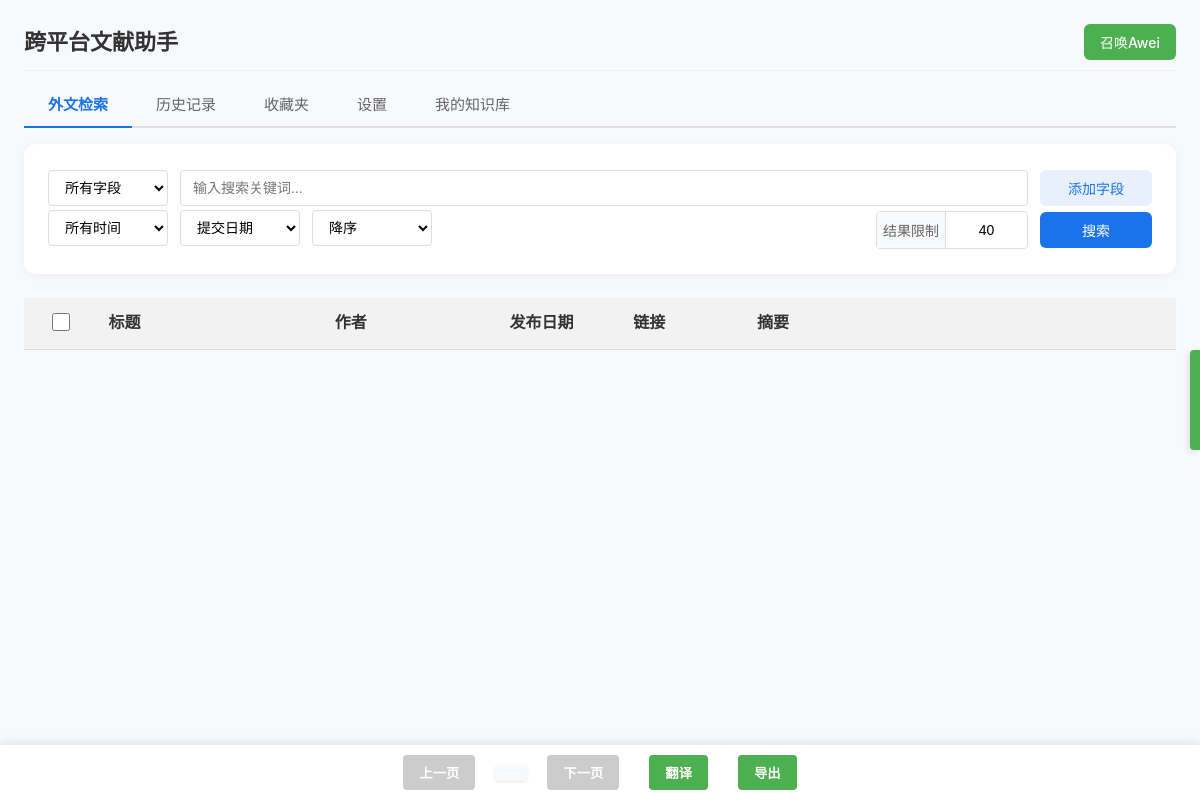
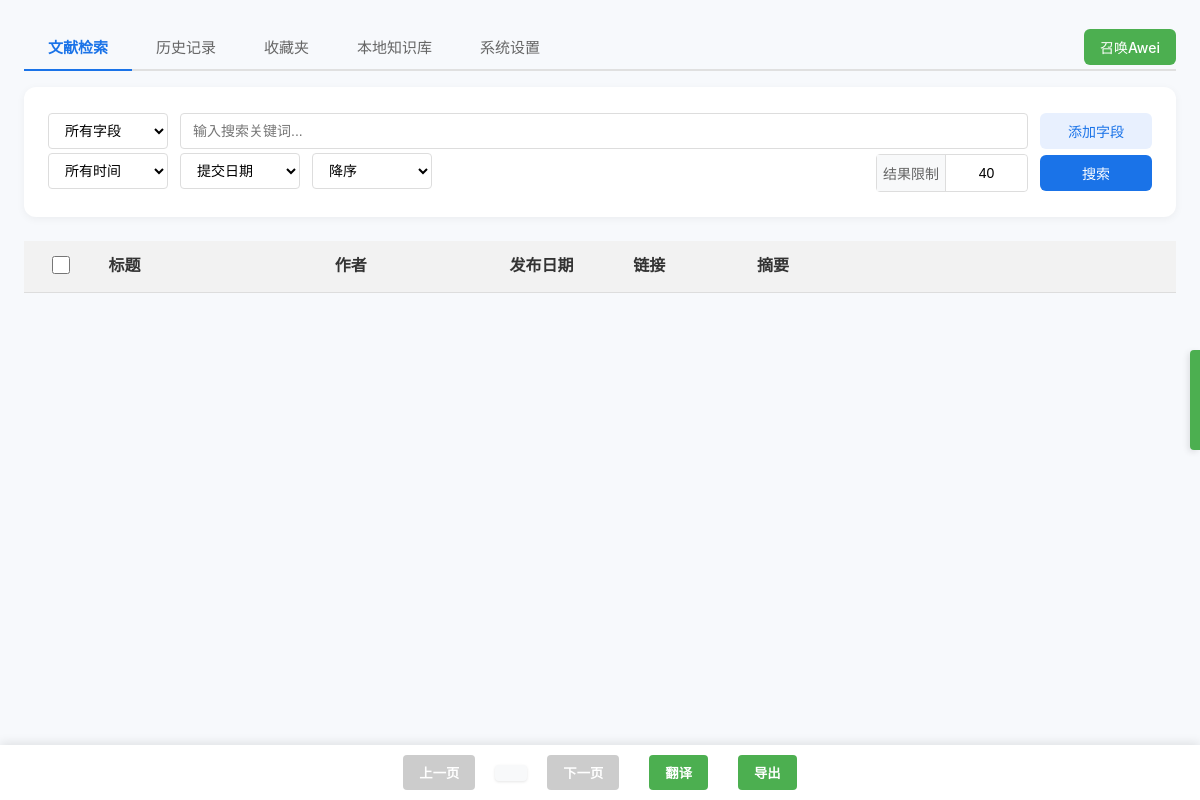
Before and after one commit to Designer-Awei/electron-paper, an Electron app: page index.html in a window 1200 px wide. Drawn offline with Linux system fonts and the light colour scheme.

Commit message:
V 1.6.5
去掉了标题并修改“召唤Awei”的位置

```diff
--- a/index.html
+++ b/index.html
@@ -1767,14 +1767,7 @@
 </head>
 <body>
     <!-- 导航栏 -->
-    <div class="nav-container">
-        <div class="nav-left">
-            <h1>跨平台文献助手</h1>
-        </div>
-        <div class="nav-right">
-            <button id="summonAwei" class="summon-button">召唤Awei</button>
-        </div>
-    </div>
+    <!-- 已移除空的nav-container组件 -->
 
     <!-- 添加聊天框组件 -->
     <div id="chatContainer" class="chat-container">
@@ -1821,11 +1814,14 @@
     </div>
 
     <div class="nav-tabs">
-        <button id="mainSearchTab" class="tab-button active">外文检索</button>
+        <button id="mainSearchTab" class="tab-button active">文献检索</button>
         <button id="historySearchTab" class="tab-button">历史记录</button>
         <button id="favoritesTab" class="tab-button">收藏夹</button>
-        <button id="settingsTab" class="tab-button">设置</button>
-        <button id="knowledgeBaseTab" class="tab-button">我的知识库</button>
+        <button id="knowledgeBaseTab" class="tab-button">本地知识库</button>
+        <button id="settingsTab" class="tab-button">系统设置</button>
+        <div style="margin-left: auto; display: flex; align-items: center;">
+            <button id="summonAwei" class="summon-button">召唤Awei</button>
+        </div>
     </div>
 
     <div id="mainSearchContainer" class="search-container">
```
